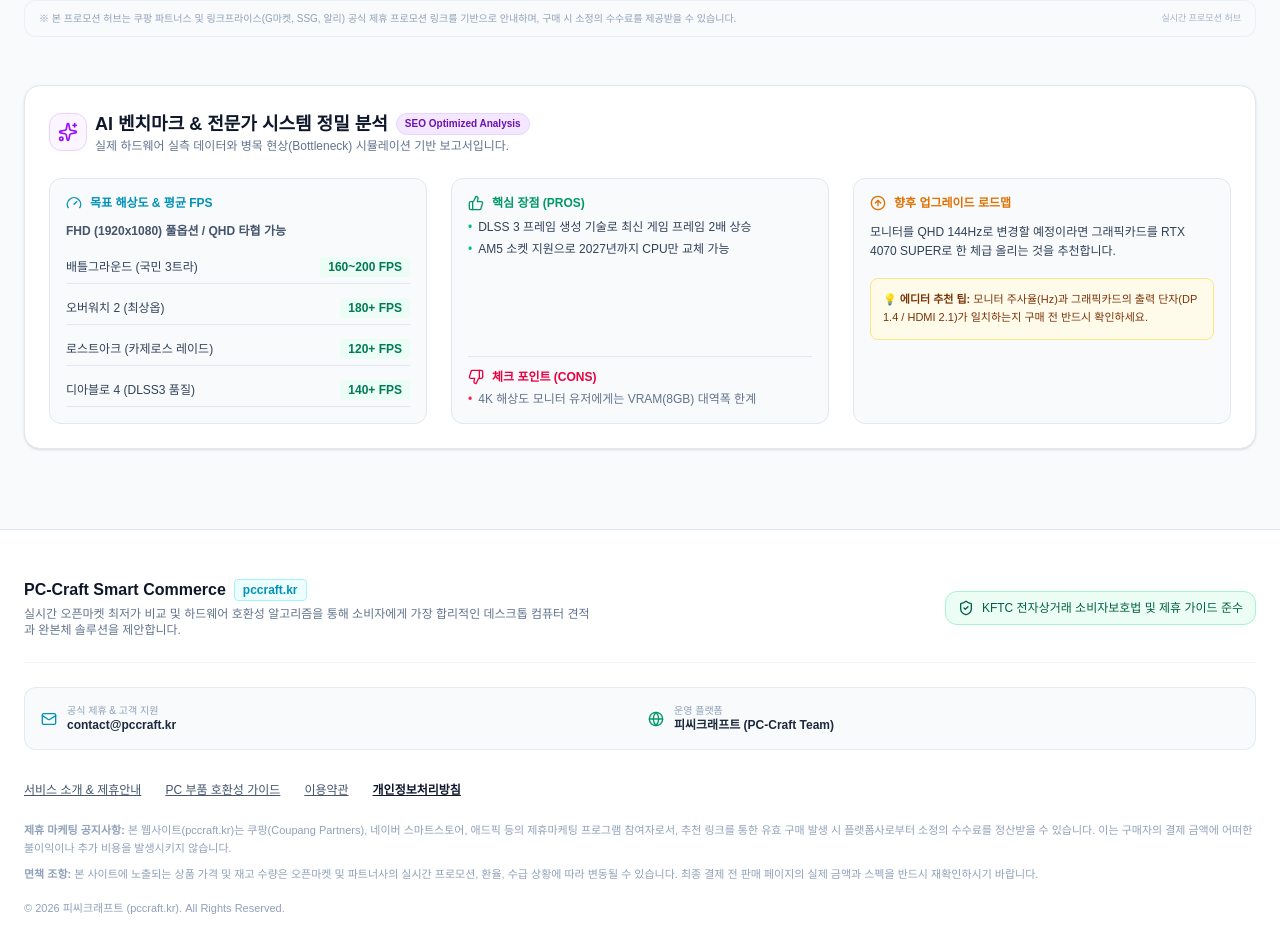
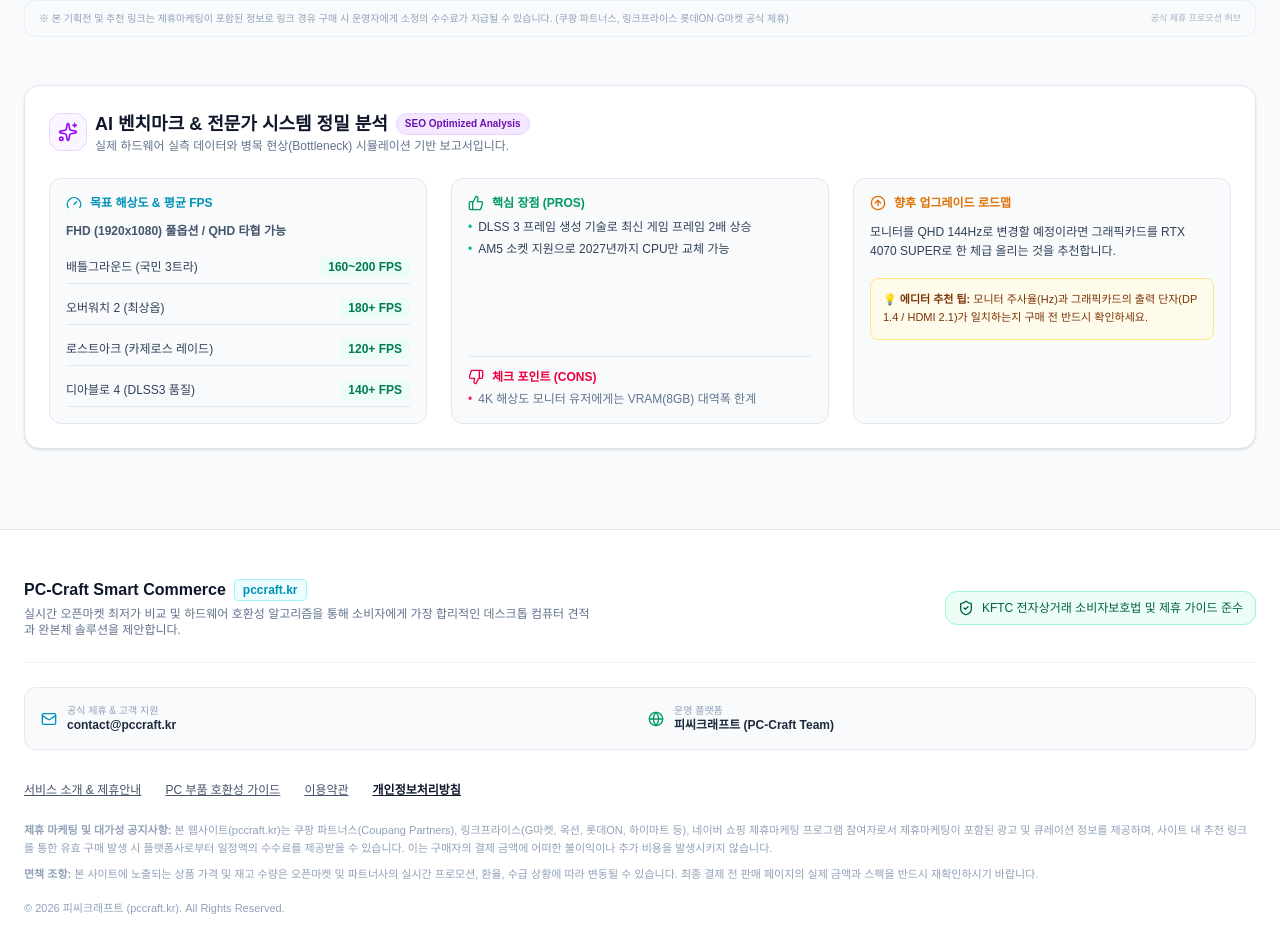
Before and after one commit to asafire777-git/pccraft, a Next.js app: page / in a window 1280 px wide. Shown: the part 6399-7351 px from the top of the page. Built offline with nearby package versions, Linux system fonts and the light colour scheme; no server answers.

Commit message:
fix: enforce KFTC and LinkPrice disclosure notice across footer and promo hub

```diff
--- a/components/Footer.tsx
+++ b/components/Footer.tsx
@@ -65,7 +65,7 @@ export default function Footer() {
 
         <div className="text-[11px] text-slate-400 dark:text-slate-500 space-y-2 leading-relaxed">
           <p>
-            <strong>제휴 마케팅 공지사항:</strong> 본 웹사이트(pccraft.kr)는 쿠팡(Coupang Partners), 네이버 스마트스토어, 애드픽 등의 제휴마케팅 프로그램 참여자로서, 추천 링크를 통한 유효 구매 발생 시 플랫폼사로부터 소정의 수수료를 정산받을 수 있습니다. 이는 구매자의 결제 금액에 어떠한 불이익이나 추가 비용을 발생시키지 않습니다.
+            <strong>제휴 마케팅 및 대가성 공지사항:</strong> 본 웹사이트(pccraft.kr)는 쿠팡 파트너스(Coupang Partners), 링크프라이스(G마켓, 옥션, 롯데ON, 하이마트 등), 네이버 쇼핑 제휴마케팅 프로그램 참여자로서 제휴마케팅이 포함된 광고 및 큐레이션 정보를 제공하며, 사이트 내 추천 링크를 통한 유효 구매 발생 시 플랫폼사로부터 일정액의 수수료를 제공받을 수 있습니다. 이는 구매자의 결제 금액에 어떠한 불이익이나 추가 비용을 발생시키지 않습니다.
           </p>
           <p>
             <strong>면책 조항:</strong> 본 사이트에 노출되는 상품 가격 및 재고 수량은 오픈마켓 및 파트너사의 실시간 프로모션, 환율, 수급 상황에 따라 변동될 수 있습니다. 최종 결제 전 판매 페이지의 실제 금액과 스펙을 반드시 재확인하시기 바랍니다.
--- a/components/MultiPlatformExhibitionGrid.tsx
+++ b/components/MultiPlatformExhibitionGrid.tsx
@@ -176,9 +176,9 @@ export default function MultiPlatformExhibitionGrid() {
       </div>
 
       {/* 하단 제휴 고지 */}
-      <div className="mt-4 px-3.5 py-2.5 bg-slate-50/80 dark:bg-slate-900/40 rounded-xl border border-slate-200/60 dark:border-slate-800/60 text-[10px] text-slate-400 dark:text-slate-500 flex items-center justify-between">
-        <span>※ 본 프로모션 허브는 쿠팡 파트너스 및 링크프라이스(G마켓, SSG, 알리) 공식 제휴 프로모션 링크를 기반으로 안내하며, 구매 시 소정의 수수료를 제공받을 수 있습니다.</span>
-        <span className="font-mono text-[9px] text-slate-400/80">실시간 프로모션 허브</span>
+      <div className="mt-4 px-3.5 py-2.5 bg-slate-50/80 dark:bg-slate-900/40 rounded-xl border border-slate-200/60 dark:border-slate-800/60 text-[10px] text-slate-400 dark:text-slate-500 flex flex-col sm:flex-row sm:items-center justify-between gap-1">
+        <span>※ 본 기획전 및 추천 링크는 제휴마케팅이 포함된 정보로 링크 경유 구매 시 운영자에게 소정의 수수료가 지급될 수 있습니다. (쿠팡 파트너스, 링크프라이스 롯데ON·G마켓 공식 제휴)</span>
+        <span className="font-mono text-[9px] text-slate-400/80 shrink-0">공식 제휴 프로모션 허브</span>
       </div>
     </section>
   );
```
